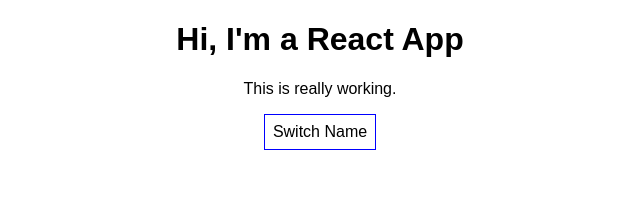
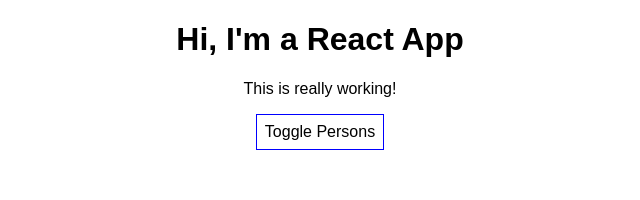
Before and after one commit to kpareek2592/react-complete-guide, a React (Create React App) app: page / in a window 1280 px wide. Shown: the top 200 px of the page, without its empty margins (320-960 px from the left). Built offline with nearby package versions, Linux system fonts and the light colour scheme.

Commit message:
Flexible lists

```diff
--- a/src/App.js
+++ b/src/App.js
@@ -1,58 +1,50 @@
 import React, { Component } from 'react';
 import './App.css';
-import Person from './Person/Person'
-
+import Person from './Person/Person';
 
 class App extends Component {
   state = {
     persons: [
-      { name: 'Max', age: 28 },
-      { name: 'Manual', age: 29 },
-      { name: 'Steph', age: 26 }
+      { id: 'asfa1', name: 'Max', age: 28 },
+      { id: 'vasdf1', name: 'Manu', age: 29 },
+      { id: 'asdf11', name: 'Stephanie', age: 26 }
     ],
-    otherstate: 'some  other state value'
-  };
+    otherState: 'some other value',
+    showPersons: false
+  }
 
-  // switchNameHandler = (newName) => {
-  //   // console.log('Was Clicked');
-  //   // DON'T DO THIS: this.state.persons[0].name = 'Silver';
-  //   this.setState({
-  //     persons: [
-  //       { name: 'Silver', age: 28 },
-  //       { name: 'Manual', age: 29 },
-  //       { name: newName, age: 30 }
-  //     ],
-  //     otherstate: 'some other value',
-  //     showPersons: false
-  //   });
-  // };
+  nameChangedHandler = ( event, id ) => {
+    const personIndex = this.state.persons.findIndex(p => {
+      return p.id === id;
+    });
+
+    const person = {
+      ...this.state.persons[personIndex]
+    };
+
+    // const person = Object.assign({}, this.state.persons[personIndex]);
+
+    person.name = event.target.value;
+
+    const persons = [...this.state.persons];
+    persons[personIndex] = person;
+
+    this.setState( {persons: persons} );
+  }
 
   deletePersonHandler = (personIndex) => {
-    //The below approach updates the array in an immutable fashion.
-    //It creates a copy and then updates it.
-    //const persons = this.state.persons.slice();
+    // const persons = this.state.persons.slice();
     const persons = [...this.state.persons];
     persons.splice(personIndex, 1);
     this.setState({persons: persons});
-    console.log(persons);
   }
 
-  nameChangedHandler = (event) => {
-    this.setState({
-      persons: [
-        { id: 'a1', name: 'Silver', age: 28 },
-        { id: 'a2', name: event.target.value, age: 29 },
-        { id: 'a3', name: 'Charlotte', age: 30 }
-      ]
-    });
-  };
-
-  togglePersonHandler = () => {
+  togglePersonsHandler = () => {
     const doesShow = this.state.showPersons;
-    this.setState({ showPersons: !doesShow });
+    this.setState( { showPersons: !doesShow } );
   }
 
-  render() {
+  render () {
     const style = {
       backgroundColor: 'white',
       font: 'inherit',
@@ -63,36 +55,33 @@
 
     let persons = null;
 
-    if (this.state.showPersons) {
+    if ( this.state.showPersons ) {
       persons = (
         <div>
           {this.state.persons.map((person, index) => {
             return <Person
-              click = {() => this.deletePersonHandler(index)}
+              click={() => this.deletePersonHandler(index)}
               name={person.name}
               age={person.age}
-              key={persons.id}/>
+              key={person.id}
+              changed={(event) => this.nameChangedHandler(event, person.id)} />
           })}
-
         </div>
-      )
+      );
     }
 
     return (
       <div className="App">
         <h1>Hi, I'm a React App</h1>
-        <p>This is really working.</p>
-        <button style={style} onClick={this.togglePersonHandler}>Switch Name</button>
-
+        <p>This is really working!</p>
+        <button
+          style={style}
+          onClick={this.togglePersonsHandler}>Toggle Persons</button>
         {persons}
       </div>
     );
-  };
-
-
-  // return React.createElement('div', {className: 'App'}, null, React.createElement('h1', null, 'Does this work now'));
+    // return React.createElement('div', {className: 'App'}, React.createElement('h1', null, 'Does this work now?'));
+  }
 }
 
-
-
 export default App;
```
